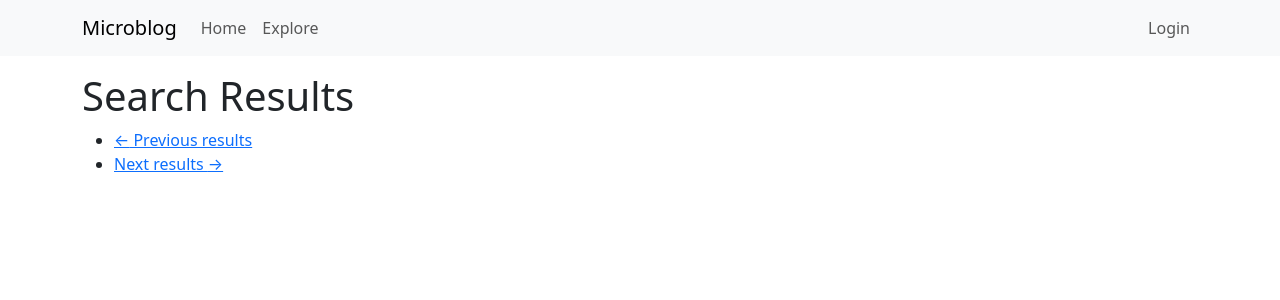
After one commit to Merch7x/Flask-Blog, a Flask app: template App/templates/search.html in a window 1280 px wide. The commit adds this page. Shown: the top 300 px of the page. Run offline with Flask 3, Linux system fonts and the light colour scheme; the template is opened without the code that fills it, so the values that code supplies are empty; some libraries are stand-ins or nearby versions.

Commit message:
search form to base and create a render template for the same

```diff
--- a/App/templates/base.html
+++ b/App/templates/base.html
@@ -29,6 +29,13 @@
           <li class="nav-item">
             <a class="nav-link" aria-current="page" href="{{ url_for('main.explore') }}">{{ _('Explore') }}</a>
           </li>
+          {% if g.search_form %}
+          <form class="navbar-form navbar-left" method="get" action="{{ url_for('main.search') }}">
+            <div class="form-group">
+              {{ g.search_form.q(size=20, class='form-control', placeholder=g.search_form.q.label.text) }}
+            </div>
+          </form>
+          {% endif %}
         </ul>
         <ul class="navbar-nav mb-2 mb-lg-0">
           {% if current_user.is_anonymous %}
--- /dev/null
+++ b/App/templates/search.html
@@ -0,0 +1,22 @@
+{% extends "base.html" %}
+
+{% block content %}
+<h1>{{ _('Search Results') }}</h1>
+{% for post in posts %}
+{% include '_post.html' %}
+{% endfor %}
+<nav aria-label="...">
+  <ul class="" pager>
+    <li class="previous{% if not prev_url %} disabled{% endif %}">
+      <a href="{{ prev_url or '#' }}">
+        <span aria-hidden="true">&larr;</span> {{ _('Previous results') }}
+      </a>
+    </li>
+    <li class="next{% if not next_url %} disabled {% endif %}">
+      <a href="{{ next_url or '#' }}">
+        {{ _('Next results') }} <span aria-hidden="true">&rarr;</span>
+      </a>
+    </li>
+  </ul>
+</nav>
+{% endblock %}
```
